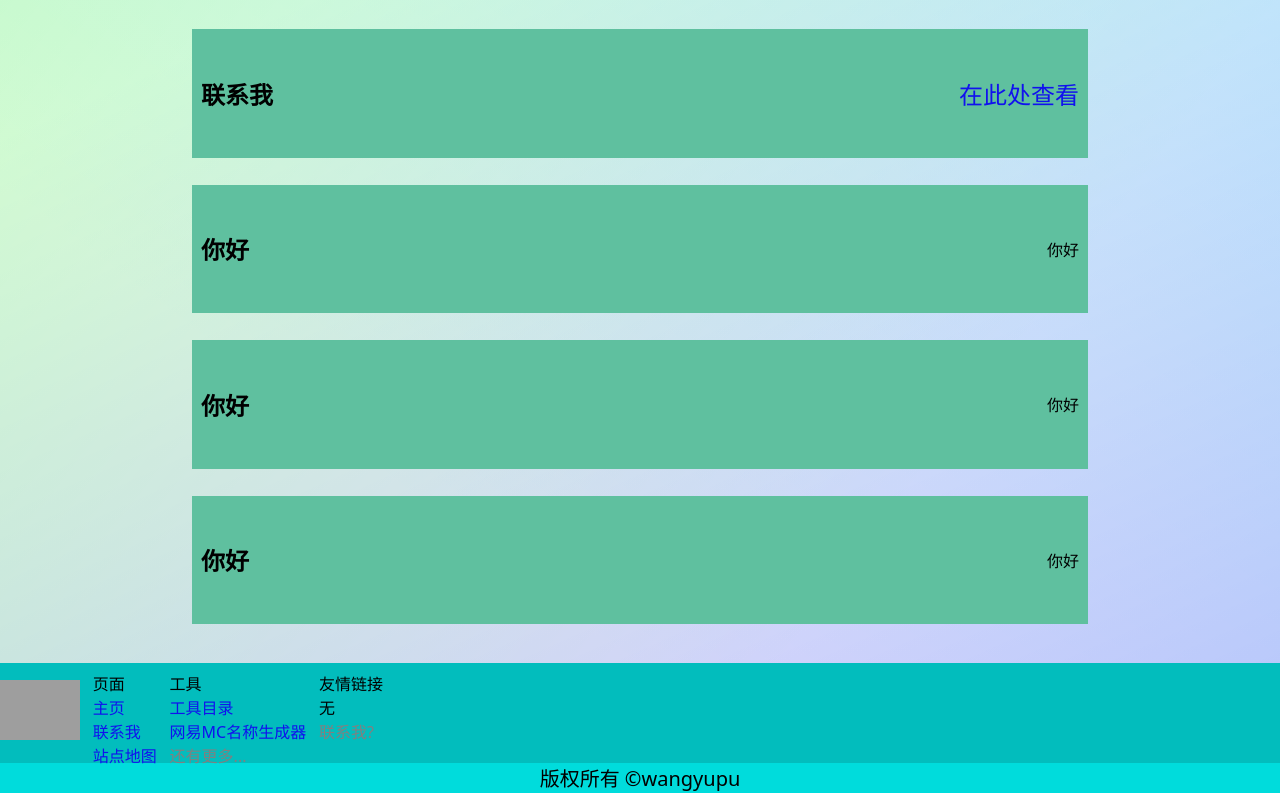
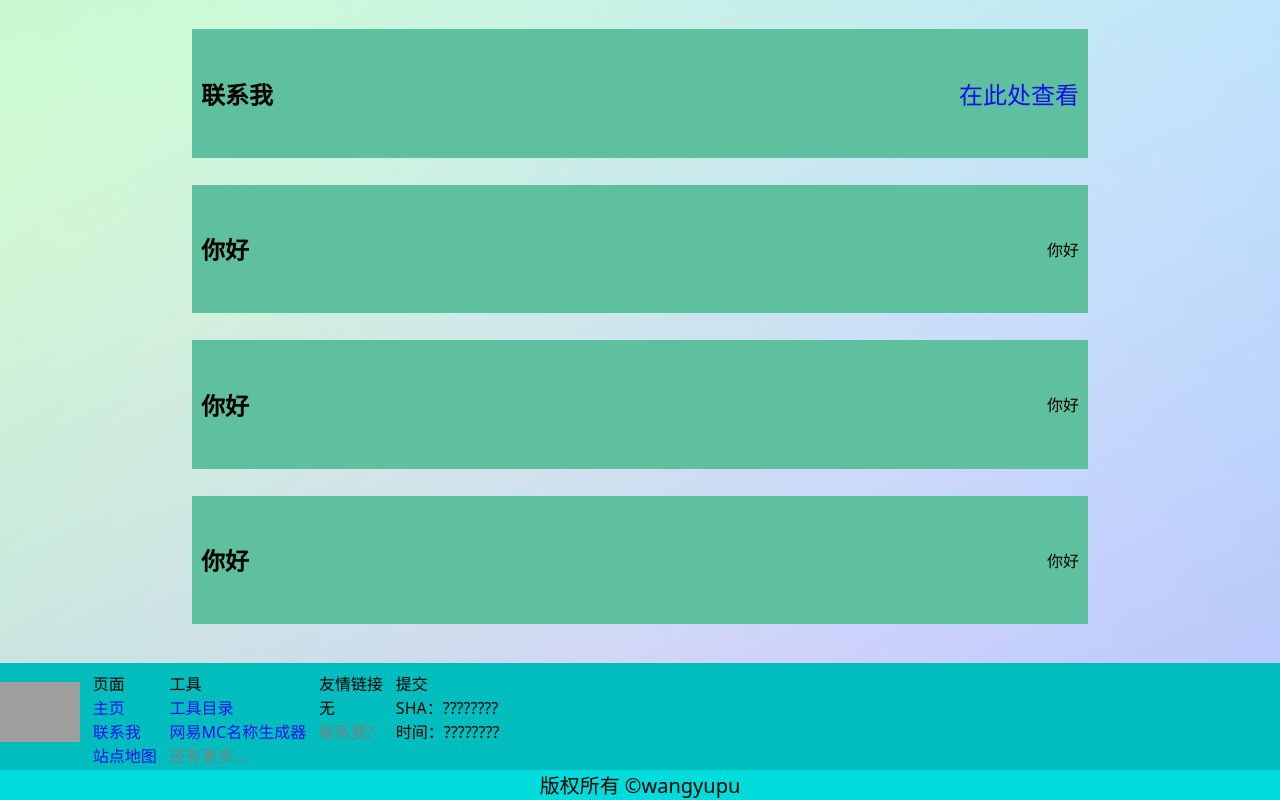
Before and after one commit to wang-yupu/wangyupu-website, a Vue app: page / in a window 1280 px wide. Shown: the part 276-1076 px from the top of the page. Built offline with nearby package versions, Linux system fonts and the light colour scheme; no server answers; grey boxes are pictures that could not be loaded.

Commit message:
底栏添加提交信息

```diff
--- a/src/components/wfooter.vue
+++ b/src/components/wfooter.vue
@@ -1,4 +1,6 @@
 <script setup>
+import { lastProdCommitTime, lastProdCommitSHA } from '../store';
+
 
 </script>
 
@@ -22,6 +24,11 @@
         <span>无</span>
         <span style="color:gray">联系我?</span>
     </div>
+    <div class="footerLinkColumn">
+        <span>提交</span>
+        <span>SHA：{{ lastProdCommitSHA }}</span>
+        <span>时间：{{ lastProdCommitTime }}</span>
+    </div>
 </div>
 <div class="copyright">
     <span>版权所有 ©wangyupu</span>
@@ -33,7 +40,8 @@
     background-color :rgb(2, 189, 189);
     display: flex;
     align-items: center;
-    height: 100px;
+    min-height: 100px;
+    padding-bottom: 3px;
 }
 .footer_link {
     font-size: 40px;
--- a/src/store.js
+++ b/src/store.js
@@ -2,4 +2,13 @@ import { ref } from 'vue'
 
 const isPageLoading = ref(false)
 
+// 仓库信息
+export const lastProdCommitSHA = ref("????????")
+export const lastProdCommitTime = ref("????????")
+// 同步
+fetch("https://api.github.com/repos/wang-yupu/wangyupu-website/branches/main").then(async (resp)=>{
+    const json = await resp.json()
+    lastProdCommitSHA.value = json.commit.sha.slice(0,7)
+    lastProdCommitTime.value = json.commit.commit.author.date
+})
 export default isPageLoading
```
